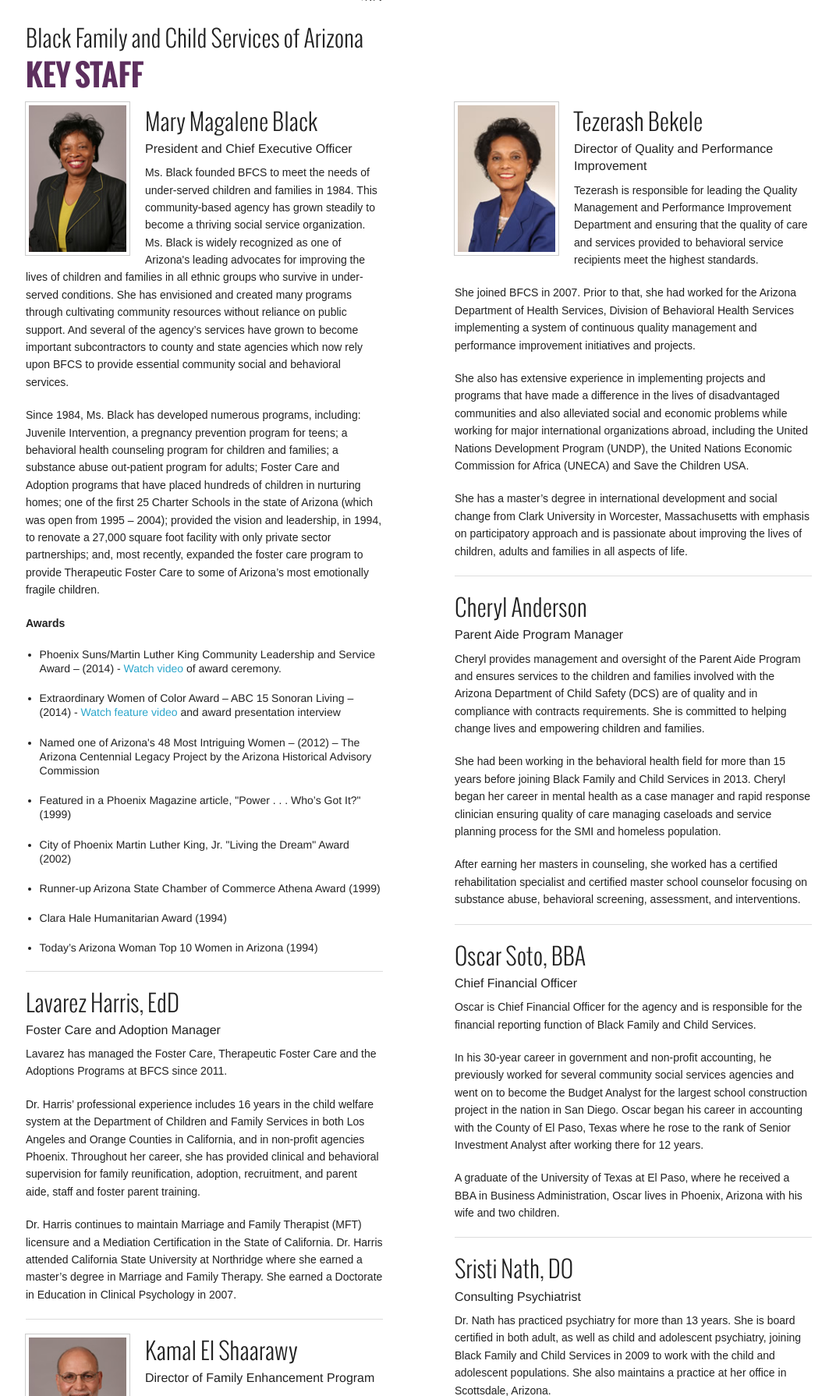
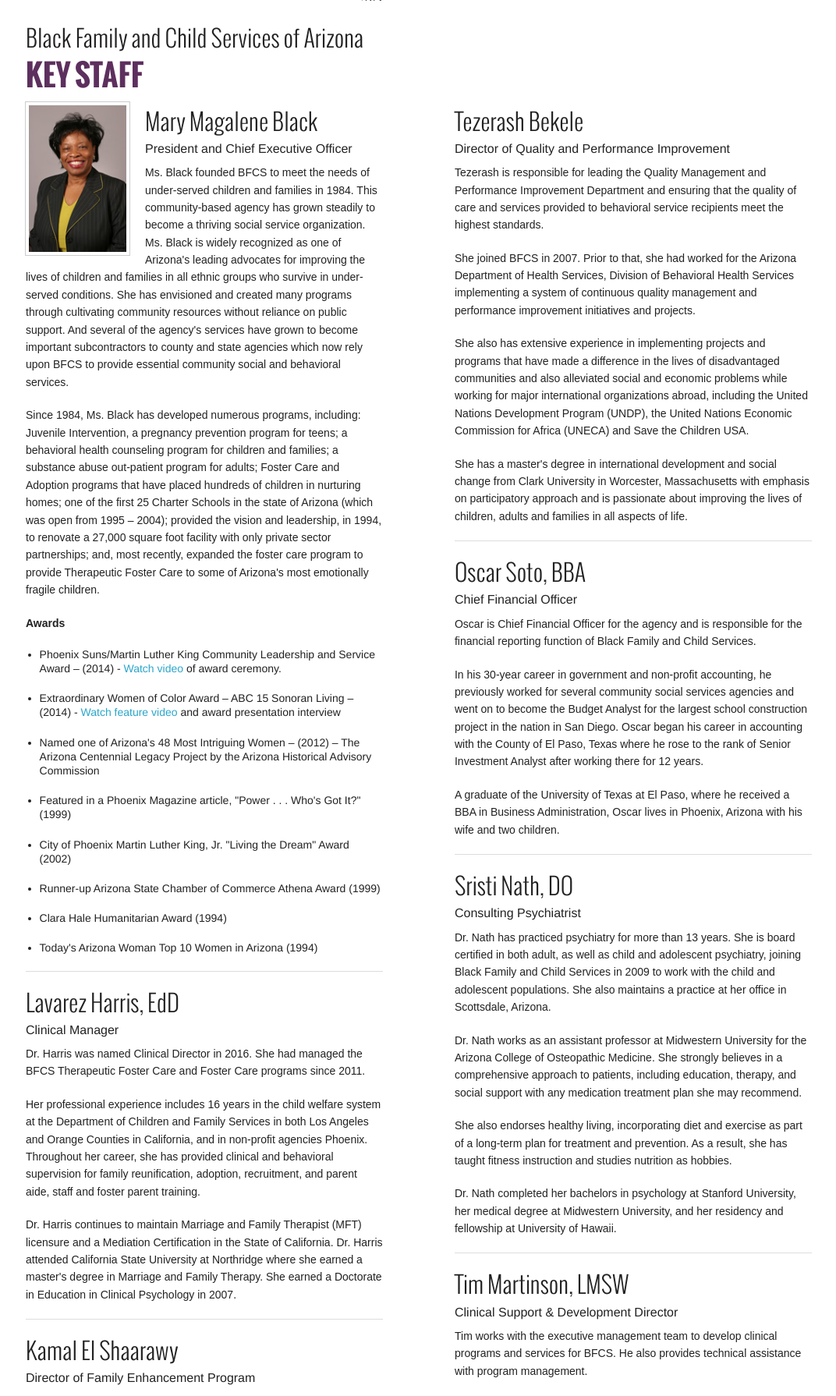
Before and after one commit to kristenzirkler/bfcs-site, a PHP site: page /staff.php in a window 1280 px wide. Shown: the part 125-1915 px from the top of the page at 78% size, without its empty margins (57-1129 px from the left). Run offline with PHP 8.4, Linux system fonts and the light colour scheme.

Commit message:
11/2016 changes

```diff
--- a/staff.php
+++ b/staff.php
@@ -36,35 +36,33 @@
   		<img src="img/staff/staff_mary_black.jpg" alt="Mary Magalene Black" class="th" style="float:left;margin-right:20px;width:133px;height=200px;" />
   		<h4>Mary Magalene Black</h4>
   		<h6>President and Chief Executive Officer</h6>
-  		<p>Ms. Black founded BFCS to meet the needs of under-served children and families in 1984. This community-based agency has grown steadily to become a thriving social service organization. Ms. Black is widely recognized as one of Arizona's leading advocates for improving the lives of children and families in all ethnic groups who survive in under-served conditions. She has envisioned and created many programs through cultivating community resources without reliance on public support. And several of the agency’s services have grown to become important subcontractors to county and state agencies which now rely upon BFCS to provide essential community social and behavioral services.</p>
-  		<p>Since 1984, Ms. Black has developed numerous programs, including: Juvenile Intervention, a pregnancy prevention program for teens; a behavioral health counseling program for children and families; a substance abuse out-patient program for adults; Foster Care and Adoption programs that have placed hundreds of children in nurturing homes; one of the first 25 Charter Schools in the state of Arizona (which was open from 1995 – 2004); provided the vision and leadership, in 1994, to renovate a 27,000 square foot facility with only private sector partnerships; and, most recently, expanded the foster care program to provide Therapeutic Foster Care to some of Arizona’s most emotionally fragile children.</p>
+  		<p>Ms. Black founded BFCS to meet the needs of under-served children and families in 1984. This community-based agency has grown steadily to become a thriving social service organization. Ms. Black is widely recognized as one of Arizona's leading advocates for improving the lives of children and families in all ethnic groups who survive in under-served conditions. She has envisioned and created many programs through cultivating community resources without reliance on public support. And several of the agency's services have grown to become important subcontractors to county and state agencies which now rely upon BFCS to provide essential community social and behavioral services.</p>
+  		<p>Since 1984, Ms. Black has developed numerous programs, including: Juvenile Intervention, a pregnancy prevention program for teens; a behavioral health counseling program for children and families; a substance abuse out-patient program for adults; Foster Care and Adoption programs that have placed hundreds of children in nurturing homes; one of the first 25 Charter Schools in the state of Arizona (which was open from 1995 – 2004); provided the vision and leadership, in 1994, to renovate a 27,000 square foot facility with only private sector partnerships; and, most recently, expanded the foster care program to provide Therapeutic Foster Care to some of Arizona's most emotionally fragile children.</p>
   		<p><strong>Awards</strong>
   		<ul>
       <li>Phoenix Suns/Martin Luther King Community Leadership and Service Award – (2014) - <a href="https://www.youtube.com/watch?v=xiiy476gWUo">Watch video</a> of award ceremony.</li>
       <li>Extraordinary Women of Color Award – ABC 15 Sonoran Living – (2014) - <a href="https://www.youtube.com/watch?v=VYA5qQ8oHIo">Watch feature video</a> and award presentation interview</li>
   		<li>Named one of Arizona's 48 Most Intriguing Women – (2012) – The Arizona Centennial Legacy Project by the Arizona Historical Advisory Commission</li>
-  		<li>Featured in a Phoenix Magazine article, "Power . . . Who’s Got It?" (1999)</li>
+  		<li>Featured in a Phoenix Magazine article, "Power . . . Who's Got It?" (1999)</li>
   		<li>City of Phoenix Martin Luther King, Jr. "Living the Dream" Award (2002)</li>
   		<li>Runner-up Arizona State Chamber of Commerce Athena Award (1999)</li>
   		<li>Clara Hale Humanitarian Award (1994)</li>
-  		<li>Today’s Arizona Woman Top 10 Women in Arizona (1994)</li>
+  		<li>Today's Arizona Woman Top 10 Women in Arizona (1994)</li>
   		</ul>
   		</p>
 
       <hr>
       <h4>Lavarez Harris, EdD</h4>
-      <h6>Foster Care and Adoption Manager</h6>
-      <p>Lavarez has managed the Foster Care, Therapeutic Foster Care and the Adoptions Programs at BFCS since 2011.</p>
-      <p>Dr. Harris’ professional experience includes 16 years in the child welfare system at the Department of Children and Family Services in both Los Angeles and Orange Counties in California, and in non-profit agencies Phoenix.  Throughout her career, she has provided clinical and behavioral supervision for family reunification, adoption, recruitment, and parent aide, staff and foster parent training.</p>
-      <p>Dr. Harris continues to maintain Marriage and Family Therapist (MFT) licensure and a Mediation Certification in the State of California. Dr. Harris attended California State University at Northridge where she earned a master’s degree in Marriage and Family Therapy. She earned a Doctorate in Education in Clinical Psychology in 2007.</p>
-
+      <h6>Clinical Manager</h6>
+      <p>Dr. Harris was named Clinical Director in 2016. She had managed the BFCS Therapeutic Foster Care and Foster Care programs since 2011.</p>
+      <p>Her professional experience includes 16 years in the child welfare system at the Department of Children and Family Services in both Los Angeles and Orange Counties in California, and in non-profit agencies Phoenix.  Throughout her career, she has provided clinical and behavioral supervision for family reunification, adoption, recruitment, and parent aide, staff and foster parent training.</p>
+      <p>Dr. Harris continues to maintain Marriage and Family Therapist (MFT) licensure and a Mediation Certification in the State of California. Dr. Harris attended California State University at Northridge where she earned a master's degree in Marriage and Family Therapy. She earned a Doctorate in Education in Clinical Psychology in 2007.</p>
       <hr>
-      <img src="img/staff/staff_kamal.jpg" alt="Kamal El Shaarawy" class="th" style="float:left;margin-right:20px;width:133px;height=200px;" />
       <h4>Kamal El Shaarawy</h4>
       <h6>Director of Family Enhancement Program</h6>
       <p>Kamal is responsible for hiring, training, managing behavioral health coaches. He also ensures program quality through regular evaluation of program activities, and monitoring record keeping, service documentation and the data collection process.</p>
       <p>He joined Black Family and Child Services of Arizona in 2001. Prior to that, he worked for seven years as a behavior specialists consultant in public school systems and as a mobile therapist in a comprehensive wrap-around program, counseling families and their children in home settings.</p>
-      <p>He has a master’s degree in clinical psychology, he is a certified clinical hypnotherapist, and is a certified instructor of the parenting approach "Parents as Teachers".</p>
+      <p>He has a master's degree in clinical psychology, he is a certified clinical hypnotherapist, and is a certified instructor of the parenting approach "Parents as Teachers".</p>
       <p>His passion is to help families through hope and action to lead successful lives.</p>
 
   		<hr>
@@ -77,20 +75,12 @@
       <hr>
   	</div>
   	<div class="large-5 columns left large-offset-1">
-      <img src="img/staff/Tez_Bekele.jpg" alt="Tezerash Bekele" class="th" style="float:left;margin-right:20px;width:133px;height=200px;" />
       <h4>Tezerash Bekele</h4>
       <h6>Director of Quality and Performance Improvement</h6>
       <p>Tezerash is responsible for leading the Quality Management and Performance Improvement Department and ensuring that the quality of care and services provided to behavioral service recipients meet the highest standards.</p>
       <p>She joined BFCS in 2007.  Prior to that, she had worked for the Arizona Department of Health Services, Division of Behavioral Health Services implementing a system of continuous quality management and performance improvement initiatives and projects.</p>
       <p>She also has extensive experience in implementing projects and programs that have made a difference in the lives of disadvantaged communities and also alleviated social and economic problems while working for major international organizations abroad, including the United Nations Development Program (UNDP), the United Nations Economic Commission for Africa (UNECA) and Save the Children USA.</p>
-      <p>She has a master’s degree in international development and social change from Clark University in Worcester, Massachusetts with emphasis on participatory approach and is passionate about improving the lives of children, adults and families in all aspects of life.</p>
-
-      <hr>
-      <h4>Cheryl Anderson</h4>
-      <h6>Parent Aide Program Manager</h6>
-      <p>Cheryl provides management and oversight of the Parent Aide Program and ensures services to the children and families involved with the Arizona Department of Child Safety (DCS) are of quality and in compliance with contracts requirements. She is committed to helping change lives and empowering children and families.</p>
-      <p>She had been working in the behavioral health field for more than 15 years before joining Black Family and Child Services in 2013.  Cheryl began her career in mental health as a case manager and rapid response clinician ensuring quality of care managing caseloads and service planning process for the SMI and homeless population.</p>
-      <p>After earning her masters in counseling, she worked has a certified rehabilitation specialist and certified master school counselor focusing on substance abuse, behavioral screening, assessment, and interventions.</p>
+      <p>She has a master's degree in international development and social change from Clark University in Worcester, Massachusetts with emphasis on participatory approach and is passionate about improving the lives of children, adults and families in all aspects of life.</p>
 
       <hr>
       <h4>Oscar Soto, BBA</h4>
@@ -106,6 +96,24 @@
       <p>Dr. Nath works as an assistant professor at Midwestern University for the Arizona College of Osteopathic Medicine. She strongly believes in a comprehensive approach to patients, including education, therapy, and social support with any medication treatment plan she may recommend.</p>
       <p>She also endorses healthy living, incorporating diet and exercise as part of a long-term plan for treatment and prevention. As a result, she has taught fitness instruction and studies nutrition as hobbies.</p>
       <p>Dr. Nath completed her bachelors in psychology at Stanford University, her medical degree at Midwestern University, and her residency and fellowship at University of Hawaii.</p>
+
+      <!--hr>
+      <h4>Alyssa K. Foote</h4>
+      <h6>Case Management Program Supervisor</h6>
+      <p>Alyssa oversees the agency's clinical programs. She has been a member of the BFCS team since 2013 and has also worked for Southwest Human Development and Bright Horizons Family Solutions. Alyssa earned a master's degree in professional counseling from Ottawa University.</p-->
+
+      <hr>
+      <h4>Tim Martinson, LMSW</h4>
+      <h6>Clinical Support & Development Director</h6>
+
+      <p>Tim works with the executive management team to develop clinical programs and services for BFCS. He also provides technical assistance with program management.</p>
+
+      <p>He has been working in the behavioral health field in Arizona for more than 32 years, joining Black Family and Child Services in 1995. He has remained at BFCS because of his passion for the agency mission: "Improving the lives of children and families."</p>
+
+      <p>Prior to joining BFCS, Tim worked at Florence Crittention Services outpatient and residential programs for 11 years. He has held a Behavioral Health Professional license from the Arizona Board of Behavioral Health as a Licensed Master Social Worker since 1991.</p>
+
+      <p>Tim holds a double bachelor's degree in counseling and behavior modification from St. Cloud State University in Minnesota. He holds a Master's of Social Work degree from Arizona State University. </p>
+
       <hr>
   	</div>
   </div>
--- a/volunteer.php
+++ b/volunteer.php
@@ -82,16 +82,10 @@
             <p><strong>Donate Your Company’s Products or Services</strong><br>
             The cost of raising foster children often exceeds the reimbursement provided by the State of Arizona for items like clothing, food, day care, and birthday or holiday gifts. Foster parents sincerely appreciate the generosity of companies and organizations that provide free products or discounts on the purchase of essential products.</p>
 
-            <p><strong>Become a Foster Mentor/Angel</strong><br>
-            BFCS is seeking a one-year commitment from adults who are willing to provide both financial support and time to spend mentoring a foster child.</p>
-
             <p><strong>Adopt-A-Family for the Holidays</strong><br>
             This annual program enables supporters to fulfill the holiday wishes of an economically disadvantaged family.</p>
 
             <p>BFCS clients submit a Wish List to the agency in November that lists personal items, clothing items and toys that children would like to receive for Christmas. Most often, children are in single-parent households and donors can choose how large a family to support based on their ability to give.</p>
-
-            <p><strong>Library Volunteers</strong><br>
-            BFCS has a Family Resource Center community library in which volunteers can organize and catalog books for both children and adults, or read aloud to children who are clients of the agency.</p>
 
             <p>Day and early evening shifts can be tailored to individual volunteers’ schedules. We ask that volunteers be willing to commit to at least eight hours of volunteer service per month.</p>
         </div>
```
Also changed, not shown: donate.php (+13 -9 lines), employment-opportunities.php (+6 -4 lines), img/home-banner-2016-10-taxes.jpg (added).
